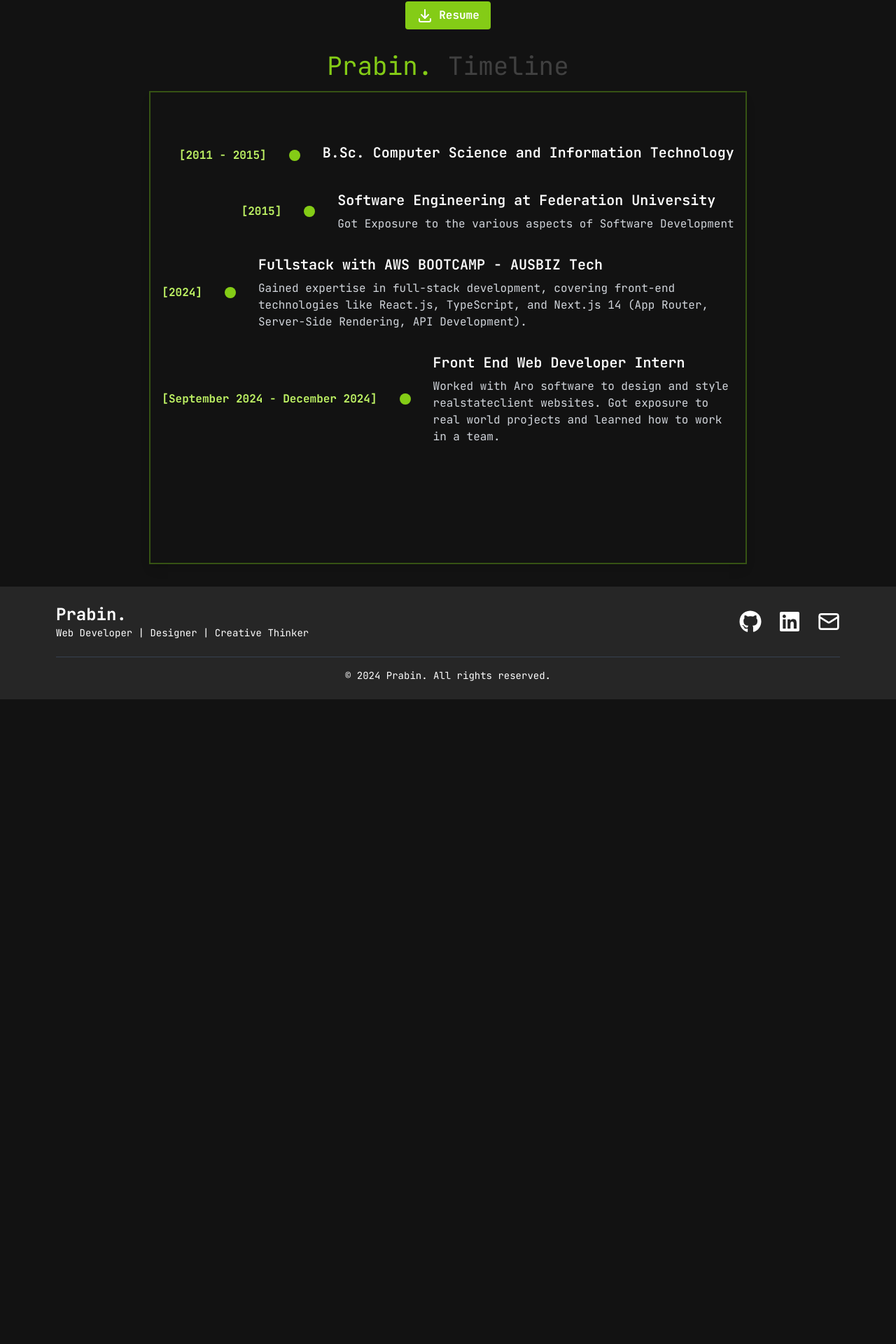
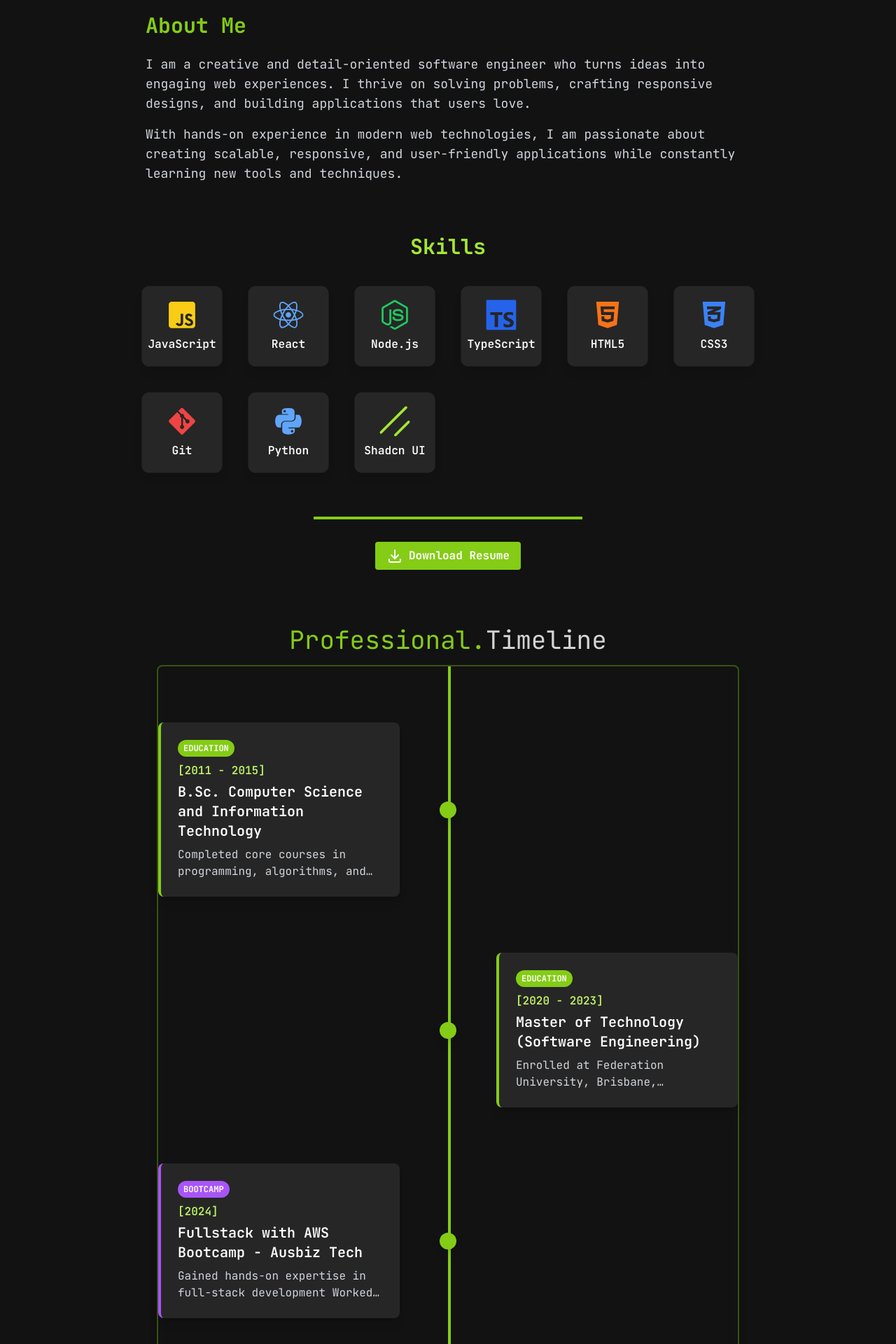
Before and after one commit to PrabinMhzn/next-portfolio, a Next.js app: page /about in a window 1280 px wide. Shown: the part 140-2060 px from the top of the page at 70% size. Before the commit the page ends 1139 px from the top, so only its background shows below. Built offline with nearby package versions, Linux system fonts and the light colour scheme.

Commit message:
feat: enhance About page with animations, add Skills component, and improve Timeline functionality

```diff
--- a/app/about/page.tsx
+++ b/app/about/page.tsx
@@ -2,33 +2,95 @@
 
 import Timeline from "@/components/Timeline";
 import { IconDownload } from "@tabler/icons-react";
-import React, { use } from "react";
+import React from "react";
+import { motion } from "framer-motion";
+import Skills from "@/components/Skills";
 
 function AboutPage() {
   const handleClick = () => {
     window.open("/Resume.pdf", "_blank");
+    window.scrollTo({ top: 0, behavior: "smooth" });
   };
 
   return (
-    <div className="flex flex-col items-center justify-center w-screen min-h-screen mb-8 ">
-      <button
+    <div className="flex flex-col items-center justify-center w-screen min-h-screen mb-8 px-4">
+      {/* About Me Section */}
+      <motion.div
+        className="max-w-4xl w-full mx-auto mb-12 px-4 mt-4"
+        initial={{ opacity: 0, y: 30 }}
+        whileInView={{ opacity: 1, y: 0 }}
+        viewport={{ once: true, amount: 0.6 }}
+        transition={{ duration: 0.6 }}
+      >
+        <h2 className="text-3xl font-bold text-lime-500 mb-6 text-center md:text-left">
+          About Me
+        </h2>
+
+        <div className="flex flex-col md:flex-row gap-8 items-start">
+          {/* Left: Personal Statement */}
+          <div className=" text-gray-700 dark:text-gray-300 text-lg">
+            <p className="mb-4">
+              I am a creative and detail-oriented software engineer who turns
+              ideas into engaging web experiences. I thrive on solving problems,
+              crafting responsive designs, and building applications that users
+              love.
+            </p>
+            <p>
+              With hands-on experience in modern web technologies, I am
+              passionate about creating scalable, responsive, and user-friendly
+              applications while constantly learning new tools and techniques.
+            </p>
+          </div>
+        </div>
+      </motion.div>
+      {/* Skills Section */}
+      <Skills />
+
+      {/* Divider */}
+      <div className="w-96 h-1 bg-lime-500 my-8 mx-auto" />
+
+      {/* Resume Button */}
+      <motion.button
         className="flex bg-lime-500 hover:bg-lime-700 text-white font-bold py-2 px-4 rounded mb-8 items-center space-x-2 hover:scale-110 duration-200"
         onClick={handleClick}
+        initial={{ opacity: 0, y: 20 }}
+        whileInView={{ opacity: 1, y: 0 }}
+        viewport={{ once: true, amount: 0.6 }}
+        transition={{ duration: 0.5 }}
       >
         <IconDownload className="text-white" />
-        <span>Resume </span>
-      </button>
-      <h1 className="text-4xl text-lime-500 mb-4">
-        Prabin.<span className="text-neutral-700"> Timeline</span>
-      </h1>
-      <div className="border-2 border-lime-900 mx-8 flex flex-col shadow-lg w-2/3">
+        <span> Download Resume</span>
+      </motion.button>
+
+      {/* Timeline Title */}
+      <motion.h1
+        className="text-4xl text-lime-500 mb-4 text-center md:mt-12"
+        initial={{ opacity: 0, y: 20 }}
+        whileInView={{ opacity: 1, y: 0 }}
+        viewport={{ once: true, amount: 0.6 }}
+        transition={{ duration: 0.5, delay: 0.2 }}
+      >
+        Professional.
+        <span className="text-neutral-700 dark:text-neutral-300">Timeline</span>
+      </motion.h1>
+
+      {/* Timeline Section */}
+      <motion.div
+        className="border-2 border-lime-900 mx-4 md:mx-8 flex flex-col shadow-lg w-full md:w-2/3 rounded-lg"
+        initial={{ opacity: 0, y: 20 }}
+        whileInView={{ opacity: 1, y: 0 }}
+        viewport={{ once: true, amount: 0.6 }}
+        transition={{ duration: 0.6, delay: 0.3 }}
+      >
         <div className="flex flex-col items-center justify-center">
           <Timeline />
         </div>
-        <div className="flex flex-row gap-4 p-8"></div>
-        <div className="flex flex-row gap-4 p-8">
-          {/* Placeholder for future content */}
-        </div>
+      </motion.div>
+
+      {/* Future Content Placeholder */}
+      <div className="flex flex-row gap-4 p-8"></div>
+      <div className="flex flex-row gap-4 p-8">
+        {/* Add more sections/cards here later */}
       </div>
     </div>
   );
--- a/components/Footer.tsx
+++ b/components/Footer.tsx
@@ -46,7 +46,7 @@ const PortfolioFooter = () => {
           </div>
         </div>
         <div className="mt-6 border-t border-gray-700 pt-4 text-center text-sm">
-          <p>© {new Date().getFullYear()} Prabin. All rights reserved.</p>
+          <p>© {new Date().getFullYear()} Prabin. </p>
         </div>
       </div>
     </footer>
--- a/components/Skills.tsx
+++ b/components/Skills.tsx
@@ -1,6 +1,8 @@
 // components/Skills.tsx
-import React, { useState } from "react";
-import { motion, AnimatePresence, useMotionValue } from "framer-motion";
+"use client";
+
+import React from "react";
+import { motion } from "framer-motion";
 import {
   FaReact,
   FaNodeJs,
@@ -12,132 +14,80 @@ import {
 } from "react-icons/fa";
 import { SiShadcnui, SiTypescript } from "react-icons/si";
 
-const initialSkills = [
+interface Skill {
+  title: string;
+  icon: React.ReactNode;
+}
+
+const skills: Skill[] = [
   {
     title: "JavaScript",
-    icon: <FaJsSquare className="text-4xl" />,
-    description: "Building interactive and dynamic web applications",
+    icon: <FaJsSquare className="text-5xl text-yellow-400" />,
   },
-  {
-    title: "React",
-    icon: <FaReact className="text-4xl" />,
-    description:
-      "Creating reusable UI components and managing application state",
-  },
-  {
-    title: "Node.js",
-    icon: <FaNodeJs className="text-4xl" />,
-    description: "Developing server-side applications and APIs",
-  },
+  { title: "React", icon: <FaReact className="text-5xl text-blue-400" /> },
+  { title: "Node.js", icon: <FaNodeJs className="text-5xl text-green-500" /> },
   {
     title: "TypeScript",
-    icon: <SiTypescript className="text-4xl" />,
-    description:
-      "Adding static typing to enhance code quality and maintainability",
+    icon: <SiTypescript className="text-5xl text-blue-600" />,
   },
-  {
-    title: "HTML5",
-    icon: <FaHtml5 className="text-4xl" />,
-    description: "Structuring web content with semantic markup",
-  },
-  {
-    title: "CSS3",
-    icon: <FaCss3Alt className="text-4xl" />,
-    description: "Styling and laying out web pages with modern techniques",
-  },
-  {
-    title: "Git",
-    icon: <FaGitAlt className="text-4xl" />,
-    description: "Version control and collaborative development",
-  },
-  {
-    title: "Python",
-    icon: <FaPython className="text-4xl" />,
-    description: "Scripting, data analysis, and backend development",
-  },
+  { title: "HTML5", icon: <FaHtml5 className="text-5xl text-orange-500" /> },
+  { title: "CSS3", icon: <FaCss3Alt className="text-5xl text-blue-500" /> },
+  { title: "Git", icon: <FaGitAlt className="text-5xl text-red-500" /> },
+  { title: "Python", icon: <FaPython className="text-5xl text-blue-400" /> },
   {
     title: "Shadcn UI",
-    icon: <SiShadcnui className="text-4xl" />,
-    description: "Collection of re-usable libraries for UI development",
+    icon: <SiShadcnui className="text-5xl text-lime-400" />,
   },
 ];
 
-const shuffleSkillsArray = (array: any[]) => {
-  const newArray = [...array];
-  for (let i = newArray.length - 1; i > 0; i--) {
-    const j = Math.floor(Math.random() * (i + 1));
-    [newArray[i], newArray[j]] = [newArray[j], newArray[i]];
-  }
-  return newArray;
+const containerVariants = {
+  hidden: {},
+  visible: {
+    transition: { staggerChildren: 0.15 },
+  },
+};
+
+const cardVariants = {
+  hidden: { opacity: 0, y: 40, scale: 0.9 },
+  visible: {
+    opacity: 1,
+    y: 0,
+    rotate: 0,
+    transition: { type: "spring", stiffness: 120, damping: 15 },
+  },
 };
 
 const Skills: React.FC = () => {
-  const [skills, setSkills] = useState(initialSkills);
-
-  const repositionSkills = () => {
-    setSkills(shuffleSkillsArray(skills));
-  };
-
   return (
     <div className="max-w-6xl mx-auto p-6">
-      <h2 className="text-3xl font-bold mb-6 text-lime-400 text-center">
+      <h2 className="text-3xl font-bold mb-8 text-lime-400 text-center">
         Skills
       </h2>
+
       <motion.div
-        className="grid grid-cols-1 md:grid-cols-2 lg:grid-cols-3 gap-6"
-        layout
+        className="grid grid-cols-3 sm:grid-cols-4 md:grid-cols-5 lg:grid-cols-6 gap-6 justify-items-center"
+        variants={containerVariants}
+        initial="hidden"
+        whileInView="visible"
+        viewport={{ once: true }}
       >
-        <AnimatePresence>
-          {skills.map((skill) => (
-            <SkillCard
-              key={skill.title}
-              skill={skill}
-              onClick={repositionSkills}
-            />
-          ))}
-        </AnimatePresence>
+        {skills.map((skill) => (
+          <motion.div
+            key={skill.title}
+            className="w-32 h-32 bg-neutral-50 dark:bg-neutral-800 rounded-xl shadow-lg flex flex-col items-center justify-center cursor-pointer"
+            variants={cardVariants}
+            whileHover={{ scale: 1.08 }}
+            transition={{ type: "spring", stiffness: 100, damping: 18 }}
+          >
+            {skill.icon}
+            <h4 className="text-neutral-900 dark:text-neutral-50 font-semibold mt-2 text-lg text-center">
+              {skill.title}
+            </h4>
+          </motion.div>
+        ))}
       </motion.div>
     </div>
   );
 };
 
-const SkillCard: React.FC<{ skill: any; onClick: () => void }> = ({
-  skill,
-  onClick,
-}) => {
-  const x = useMotionValue(0);
-  const y = useMotionValue(0);
-
-  return (
-    <motion.div
-      className="p-4 bg-black rounded-lg shadow-lg cursor-pointer "
-      layout
-      drag
-      dragConstraints={{ left: 0, right: 0, top: 0, bottom: 0 }}
-      dragElastic={0.1}
-      dragTransition={{ bounceStiffness: 600, bounceDamping: 20 }}
-      whileDrag={{ scale: 1.05, zIndex: 1 }}
-      initial={{ opacity: 0, scale: 0.8 }}
-      animate={{ opacity: 1, scale: 1 }}
-      exit={{ opacity: 0, scale: 0.8 }}
-      transition={{
-        type: "spring",
-        stiffness: 300,
-        damping: 25,
-      }}
-      whileHover={{ scale: 1.05 }}
-      onClick={onClick}
-      style={{ x, y }}
-    >
-      <div className="flex justify-center mb-4">{skill.icon}</div>
-      <h4 className="text-zinc-100 font-bold tracking-wide text-center">
-        {skill.title}
-      </h4>
-      <p className="mt-2 text-neutral-400 tracking-wide leading-relaxed text-sm text-center">
-        {skill.description}
-      </p>
-    </motion.div>
-  );
-};
-
 export default Skills;
--- a/components/Timeline.tsx
+++ b/components/Timeline.tsx
@@ -1,86 +1,175 @@
 "use client";
+
 import React, { useEffect, useState } from "react";
-import { motion } from "framer-motion";
-import SeeMoreButton from "./SeeMoreButton";
+import { motion, useScroll, useSpring } from "framer-motion";
 
 interface TimelineEvent {
   date: string;
   title: string;
-  description: string;
+  description: string | string[];
+  type: string; // new field for category like "education", "internship"
 }
 
 const Timeline: React.FC = () => {
-  const [events, setEvents] = useState<TimelineEvent[]>([
-    {
-      date: "2023-01-01",
-      title: "Default Event",
-      description: "This is a default event description.",
-    },
-  ]);
+  const [events, setEvents] = useState<TimelineEvent[]>([]);
   const [error, setError] = useState<string | null>(null);
   const [isLoading, setIsLoading] = useState<boolean>(true);
+  const [selectedEvent, setSelectedEvent] = useState<TimelineEvent | null>(
+    null
+  );
+
+  const { scrollYProgress } = useScroll();
+  const scaleY = useSpring(scrollYProgress, { stiffness: 100, damping: 30 });
 
   useEffect(() => {
     fetch("/data/timeline.json")
-      .then((response) => {
-        if (!response.ok) {
-          throw new Error(
-            `HTTP error! Status: ${response.status} - ${response.statusText} while fetching /data/timeline.json`
-          );
-        }
-        return response.json();
+      .then((res) => {
+        if (!res.ok) throw new Error(`HTTP error! Status: ${res.status}`);
+        return res.json();
       })
       .then((data: TimelineEvent[]) => {
         setEvents(data);
         setIsLoading(false);
       })
-      .catch((error) => {
+      .catch(() => {
         setError("Error loading timeline data.");
         setIsLoading(false);
       });
   }, []);
 
-  if (error) {
-    return <div className="text-red-500">{error}</div>;
+  if (error) return <div className="text-red-500">{error}</div>;
+  if (isLoading) return <div className="text-center">Loading...</div>;
+
+  const getBorderColor = (type: string) => {
+    switch (type) {
+      case "education":
+        return "border-lime-500";
+      case "internship":
+        return "border-blue-500";
+      case "bootcamp":
+        return "border-purple-500";
+      default:
+        return "border-gray-500";
     }
+  };
 
-  if (isLoading) {
-    return <div className="text-center">Loading...</div>;
+  const getBadgeColor = (type: string) => {
+    switch (type) {
+      case "education":
+        return "bg-lime-500 text-white";
+      case "internship":
+        return "bg-blue-500 text-white";
+      case "bootcamp":
+        return "bg-purple-500 text-white";
+      default:
+        return "bg-gray-500 text-white";
     }
+  };
 
   return (
-    <main className="container mx-auto px-4 w-full">
-      <div className="relative flex flex-col items-center py-10 mt-8">
-        <div className=" flex flex-col items-center space-y-12 relative z-10 ">
-          <SeeMoreButton
-            items={events}
-            renderItem={(event, index) => (
+    <div className="relative max-w-4xl mx-auto py-20">
+      {/* Animated vertical line */}
+      <motion.div
+        style={{ scaleY }}
+        className="absolute left-1/2 top-0 w-1 bg-lime-500 origin-top h-full"
+      />
+
+      {/* Timeline items */}
+      <div className="space-y-20 relative z-10">
+        {events.map((event, index) => {
+          const isLeft = index % 2 === 0;
+
+          return (
             <motion.div
               key={event.date}
-                className="flex items-center w-full"
-                initial={{ opacity: 0, y: 50 }}
-                whileInView={{ opacity: 1, y: 0 }}
-                transition={{ duration: 0.3, delay: index * 0.2 }}
-                viewport={{ once: true, amount: 0.8 }}
+              className={`relative flex flex-col md:flex-row items-center ${
+                isLeft ? "md:flex-row" : "md:flex-row-reverse"
+              }`}
+              initial={{ opacity: 0, x: isLeft ? -50 : 50 }}
+              whileInView={{ opacity: 1, x: 0 }}
+              viewport={{ once: true, amount: 0.6 }}
+              transition={{ duration: 0.6 }}
             >
-                <div className="flex text-right pr-8">
-                  <p className="dark:text-lime-300 text-gray-500 font-bold">
+              {/* Event Card */}
+              <div
+                className={`bg-white dark:bg-neutral-800 p-6 rounded-lg shadow-lg w-full md:w-5/12 hover:scale-105 transition-transform relative z-10 cursor-pointer border-l-4 ${getBorderColor(
+                  event.type
+                )}`}
+                onClick={() => setSelectedEvent(event)}
+              >
+                <span
+                  className={`text-xs font-bold px-2 py-1 rounded-full mb-2 inline-block ${getBadgeColor(
+                    event.type
+                  )}`}
+                >
+                  {event.type.toUpperCase()}
+                </span>
+
+                <p className="text-gray-500 dark:text-lime-300 font-semibold mb-1">
                   {event.date}
                 </p>
-                </div>
-                <div className="w-4 h-4 bg-lime-500 rounded-full"></div>
-                <div className="flex-1 pl-8">
-                  <h3 className="text-xl font-semibold">{event.title}</h3>
-                  <p className="text-gray-700 dark:text-gray-300 mt-2">
-                    {event.description}
+                <h3 className="text-xl font-semibold mb-2">{event.title}</h3>
+                <p className="text-gray-700 dark:text-gray-300 line-clamp-2">
+                  {Array.isArray(event.description)
+                    ? event.description.join(" ")
+                    : event.description}
                 </p>
               </div>
+
+              {/* Dot */}
+              <div className="w-6 h-6 bg-lime-500 rounded-full absolute left-1/2 -translate-x-1/2 z-20 shadow-lg" />
+            </motion.div>
+          );
+        })}
+      </div>
+
+      {/* Modal */}
+      {selectedEvent && (
+        <motion.div
+          className="fixed inset-0 bg-black bg-opacity-50 flex items-center justify-center z-50"
+          initial={{ opacity: 0 }}
+          animate={{ opacity: 1 }}
+          exit={{ opacity: 0 }}
+          onClick={() => setSelectedEvent(null)}
+        >
+          <motion.div
+            className="bg-white dark:bg-neutral-700 p-8 rounded-lg shadow-xl max-w-lg w-full relative"
+            initial={{ scale: 0.8, opacity: 0 }}
+            animate={{ scale: 1, opacity: 1 }}
+            exit={{ scale: 0.8, opacity: 0 }}
+            onClick={(e) => e.stopPropagation()}
+          >
+            <button
+              className="absolute top-4 right-4 text-neutral-500 hover:text-neutral-700 dark:hover:text-white font-bold text-lg"
+              onClick={() => setSelectedEvent(null)}
+            >
+              &times;
+            </button>
+
+            <span
+              className={`text-xs font-bold px-2 py-1 rounded-full mb-2 inline-block ${getBadgeColor(
+                selectedEvent.type
+              )}`}
+            >
+              {selectedEvent.type.toUpperCase()}
+            </span>
+
+            <p className="text-gray-500 dark:text-lime-300 font-semibold mb-2">
+              {selectedEvent.date}
+            </p>
+            <h2 className="text-2xl font-bold mb-4">{selectedEvent.title}</h2>
+
+            <ul className="list-disc pl-5 text-neutral-700 dark:text-gray-300 space-y-1">
+              {Array.isArray(selectedEvent.description)
+                ? selectedEvent.description.map((point, idx) => (
+                    <li key={idx}>{point}</li>
+                  ))
+                : selectedEvent.description}
+            </ul>
+          </motion.div>
         </motion.div>
       )}
-          />
     </div>
-      </div>
-    </main>
   );
 };
 
--- a/public/data/timeline.json
+++ b/public/data/timeline.json
@@ -2,22 +2,49 @@
   {
     "date": "[2011 - 2015]",
     "title": "B.Sc. Computer Science and Information Technology",
-    "description": ""
-  },
-  {
-    "date": "[2015]",
-    "title": "Software Engineering  at Federation University",
-    "description": "Got Exposure to the various aspects of Software Development"
-  },
-  {
-    "date": "[2024]",
-    "title": "Fullstack with AWS BOOTCAMP - AUSBIZ Tech",
-    "description": "Gained expertise in full-stack development, covering front-end technologies like React.js, TypeScript, and Next.js 14 (App Router, Server-Side Rendering, API Development)."
+    "description": [
+      "Completed core courses in programming, algorithms, and data structures",
+      "Gained foundational knowledge in databases, networking, and software engineering",
+      "Participated in coding projects and assignments to build practical skills",
+      "Developed problem-solving and analytical thinking abilities",
+      "Graduated with strong academic performance and practical exposure"
+    ],
+    "type": "education"
   },
 
   {
+    "date": "[2020 - 2023]",
+    "title": "Master of Technology (Software Engineering)",
+    "description": [
+      "Enrolled at Federation University, Brisbane, Australia.",
+      " Gained advanced knowledge in software engineering concepts.",
+      " Focused on modern software development practices, algorithms, and project management",
+      "Achieved high academic performance (GPA 4.917)"
+    ],
+    "type": "education"
+  },
+
+  {
+    "date": "[2024]",
+    "title": "Fullstack with AWS Bootcamp - Ausbiz Tech",
+    "description": [
+      "Gained hands-on expertise in full-stack development",
+      "Worked extensively with React.js, TypeScript, and Next.js 14 (App Router, SSR, API Development)",
+      "Learned to integrate AWS services and cloud-based solutions",
+      "Improved skills in agile methodology, teamwork, and project management"
+    ],
+    "type": "bootcamp"
+  },
+  {
     "date": "[September 2024 - December 2024]",
-    "title": "Front End Web Developer Intern",
-    "description": "Worked with Aro software to design and style realstateclient websites. Got exposure to real world projects and learned how to work in a team."
+    "title": "Front End Web Developer Intern - Aro Software",
+    "description": [
+      "Designed and styled 12+ client websites ensuring full responsiveness and brand alignment",
+      "Implemented client-requested updates for 20+ projects with quick turnaround times",
+      "Optimized 100+ branding assets (logos, banners, favicons) reducing load times by 30%",
+      "Conducted quality assurance checks to ensure functionality, cross-browser compatibility, and responsiveness",
+      "Gained hands-on experience working in a team on real-world projects, improving collaboration and communication skills"
+    ],
+    "type": "internship"
   }
 ]
```
Lines whose indentation alone changed are shown as unchanged.
